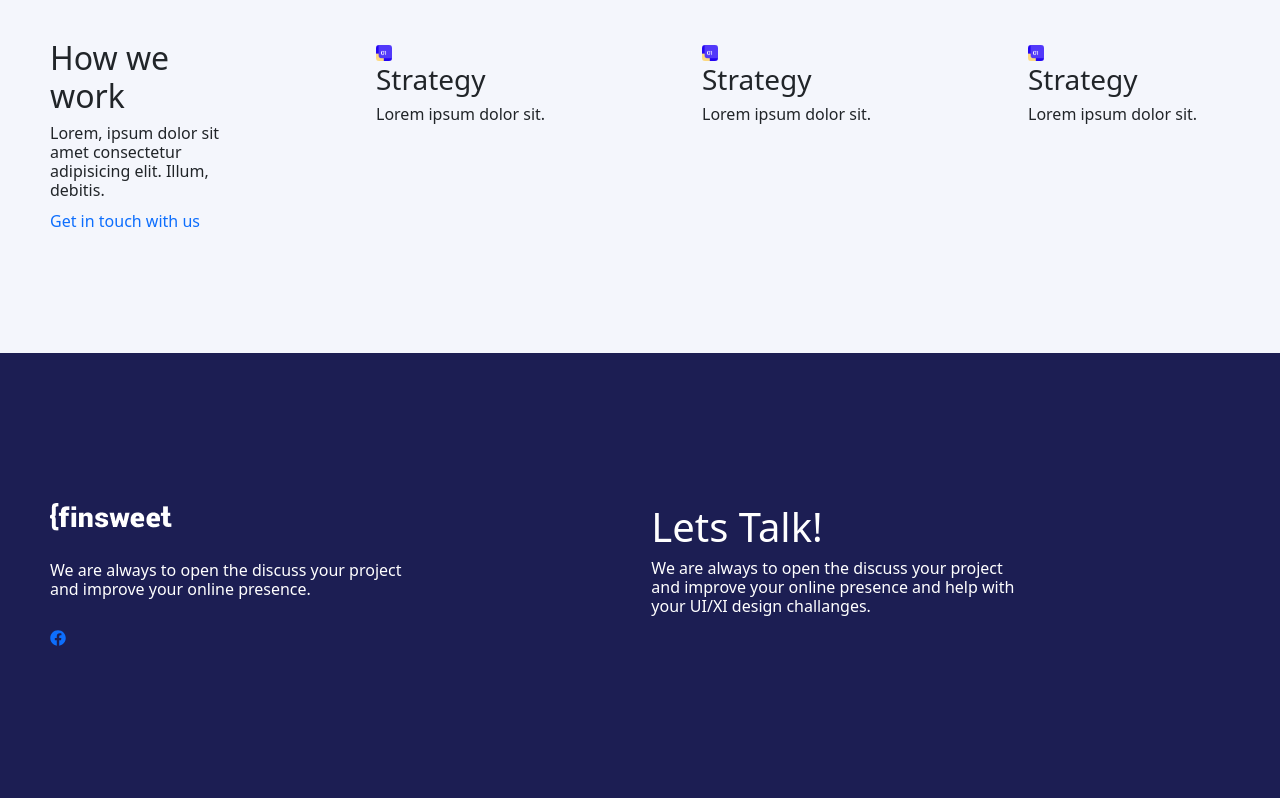
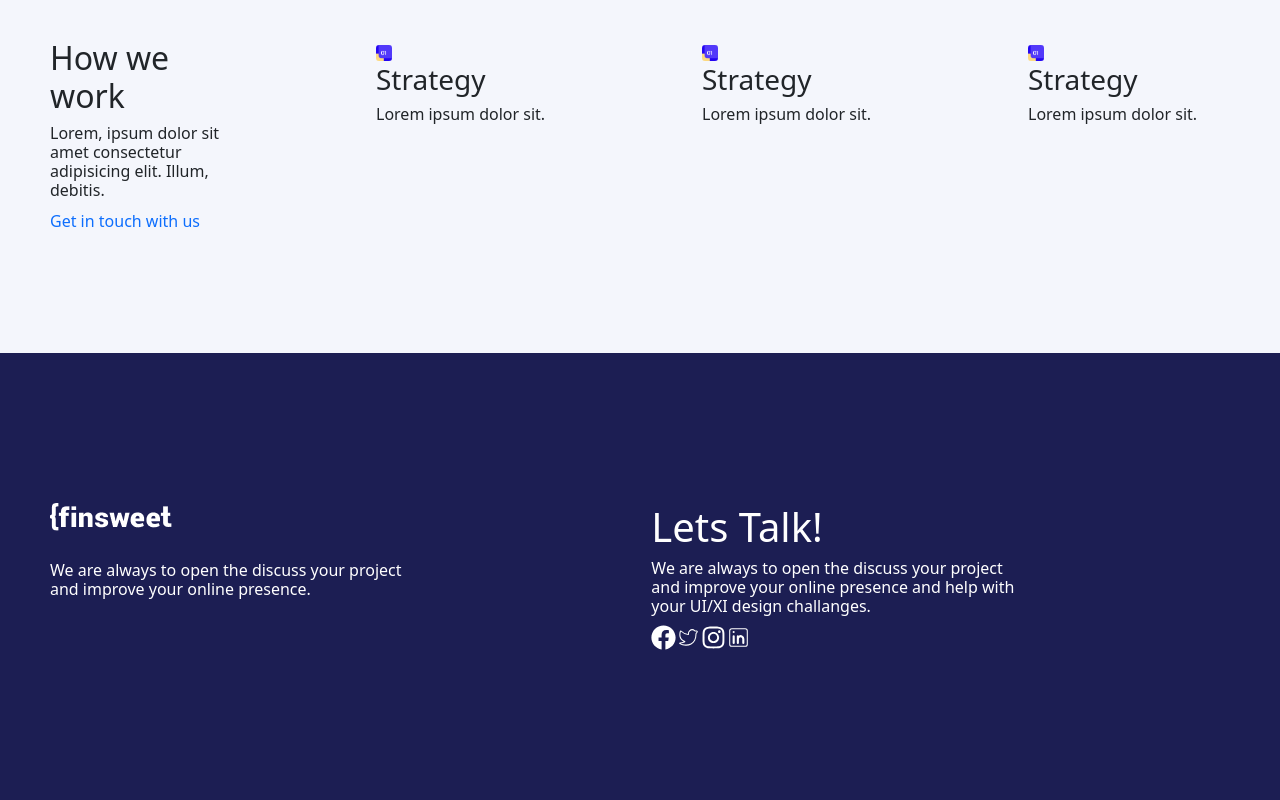
Before and after one commit to ablusur/r-building, a React (Vite) app: page / in a window 1280 px wide. Shown: the part 500-1300 px from the top of the page. Built offline with nearby package versions, Linux system fonts and the light colour scheme.

Commit message:
footer social icon add

```diff
--- a/src/components/footer/Footer.jsx
+++ b/src/components/footer/Footer.jsx
@@ -2,7 +2,8 @@ import React from 'react'
 import "./footer.css"
 import { Col, Container, Row } from 'react-bootstrap'
 import Logo from "../../assets/logo.png"
-import { FaFacebook } from "react-icons/fa";
+import { FaFacebook, FaInstagram } from "react-icons/fa";
+import { CiTwitter, CiLinkedin } from "react-icons/ci";
 
 const Footer = () => {
   return (
@@ -19,9 +20,10 @@ const Footer = () => {
                     <div className="footer_right">
                         <h1>Lets Talk!</h1>
                         <h6>We are always to open the discuss your project and improve your online presence and help with your UI/XI design challanges.</h6>
+                         <a href="#"><FaFacebook className='socalicon'/><CiTwitter className='socalicon'/><FaInstagram className='socalicon'/><CiLinkedin className='socalicon'/></a>
                     </div>
+
                 </Col>
-                <a href=""><FaFacebook/></a>
 
             </Row>
 
--- a/src/components/footer/footer.css
+++ b/src/components/footer/footer.css
@@ -16,3 +16,11 @@ h6 {
 .footer_right h6 {
   color: #fff;
 }
+/* .footer_right a {
+  padding: 0px 40px !important;
+} */
+.socalicon {
+  padding-right: 20px 40px;
+  color: #fff;
+  font-size: 25px;
+}
```
